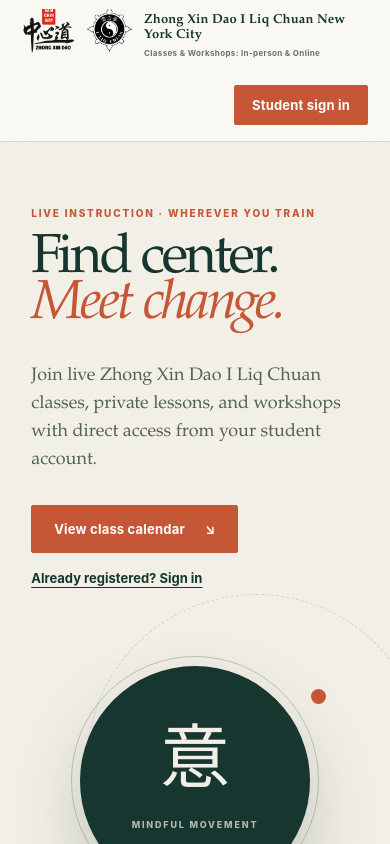
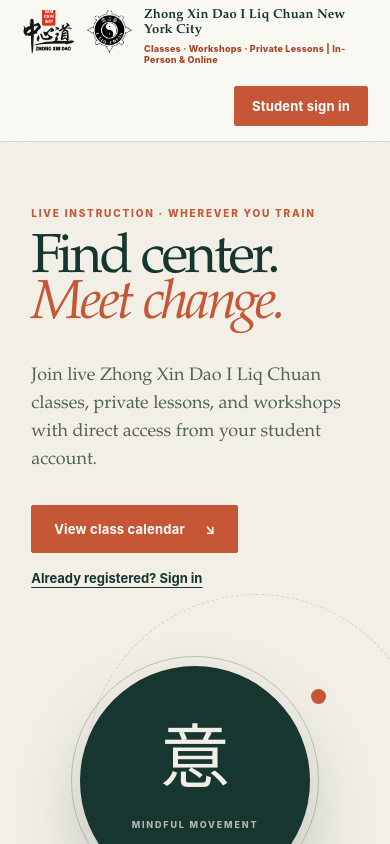
Before and after one commit to 23JoshuaCraig23/zxd-training-hub, an Angular app: page / in a window 390 px wide. Shown: the top 844 px of the page. Built offline with nearby package versions, Linux system fonts and the light colour scheme; no server answers; the database is empty.

Commit message:
Emphasize expanded training subtitle

```diff
--- a/src/app/app.html
+++ b/src/app/app.html
@@ -5,7 +5,7 @@
     </span>
     <span class="brand-copy">
       <strong>Zhong Xin Dao I Liq Chuan New York City</strong>
-      <small>Classes &amp; Workshops: In-person &amp; Online</small>
+      <small>Classes · Workshops · Private Lessons | In-Person &amp; Online</small>
     </span>
   </a>
 
--- a/src/styles.scss
+++ b/src/styles.scss
@@ -16,7 +16,7 @@
 .brand-logo-frame img { width: 106%; max-width: none; height: auto; position: absolute; top: -35%; left: -3%; display: block; }
 .brand-copy { min-width: 0; display: flex; flex-direction: column; letter-spacing: .01em; }
 .brand strong { max-width: 430px; font-family: var(--serif); font-size: clamp(14px, 1.25vw, 18px); line-height: 1.15; }
-.brand small { max-width: 430px; margin-top: 6px; color: var(--muted); font-size: clamp(8px, .72vw, 10px); font-weight: 700; letter-spacing: .045em; line-height: 1.25; }
+.brand small { max-width: 470px; margin-top: 7px; color: var(--rust-dark); font-size: clamp(10px, .85vw, 12px); font-weight: 800; letter-spacing: .025em; line-height: 1.25; }
 .site-header nav { display: flex; align-items: center; gap: clamp(18px, 3vw, 42px); }
 .site-header nav > a:not(.button), .nav-link { padding: 8px 0; border: 0; background: transparent; color: var(--ink); font-size: 13px; font-weight: 650; text-decoration: none; cursor: pointer; }
 .site-header nav > a.active { color: var(--rust); }
@@ -189,7 +189,7 @@
 }
 @media (max-width: 760px) {
   .site-header { min-height: 96px; padding-top: 9px; padding-bottom: 9px; gap: 15px; } .site-header nav { gap: 13px; } .site-header nav > a:not(.button), .nav-link { display: none; }
-  .brand { gap: 10px; } .brand-logo-frame { width: 112px; height: 54px; } .brand strong { max-width: 245px; font-size: 13px; } .brand small { max-width: 250px; margin-top: 4px; font-size: 8px; }
+  .brand { gap: 10px; } .brand-logo-frame { width: 112px; height: 54px; } .brand strong { max-width: 245px; font-size: 13px; } .brand small { max-width: 280px; margin-top: 4px; font-size: 9px; }
   .hero { padding-top: 65px; grid-template-columns: 1fr; } .hero-art { min-height: 390px; margin-top: 25px; } .hero-actions { align-items: flex-start; flex-direction: column; gap: 17px; }
   .principles-bar { justify-content: center; flex-wrap: wrap; } .principles-bar span:nth-of-type(n+4), .principles-bar i:nth-of-type(n+4) { display: none; }
   .section-heading, .dashboard-heading { align-items: flex-start; flex-direction: column; } .filter-group { width: 100%; overflow-x: auto; } .filter-group button { flex: 1 0 auto; }
```
Also changed, not shown: 1 other file (tests, documents, lock files or other folders).
